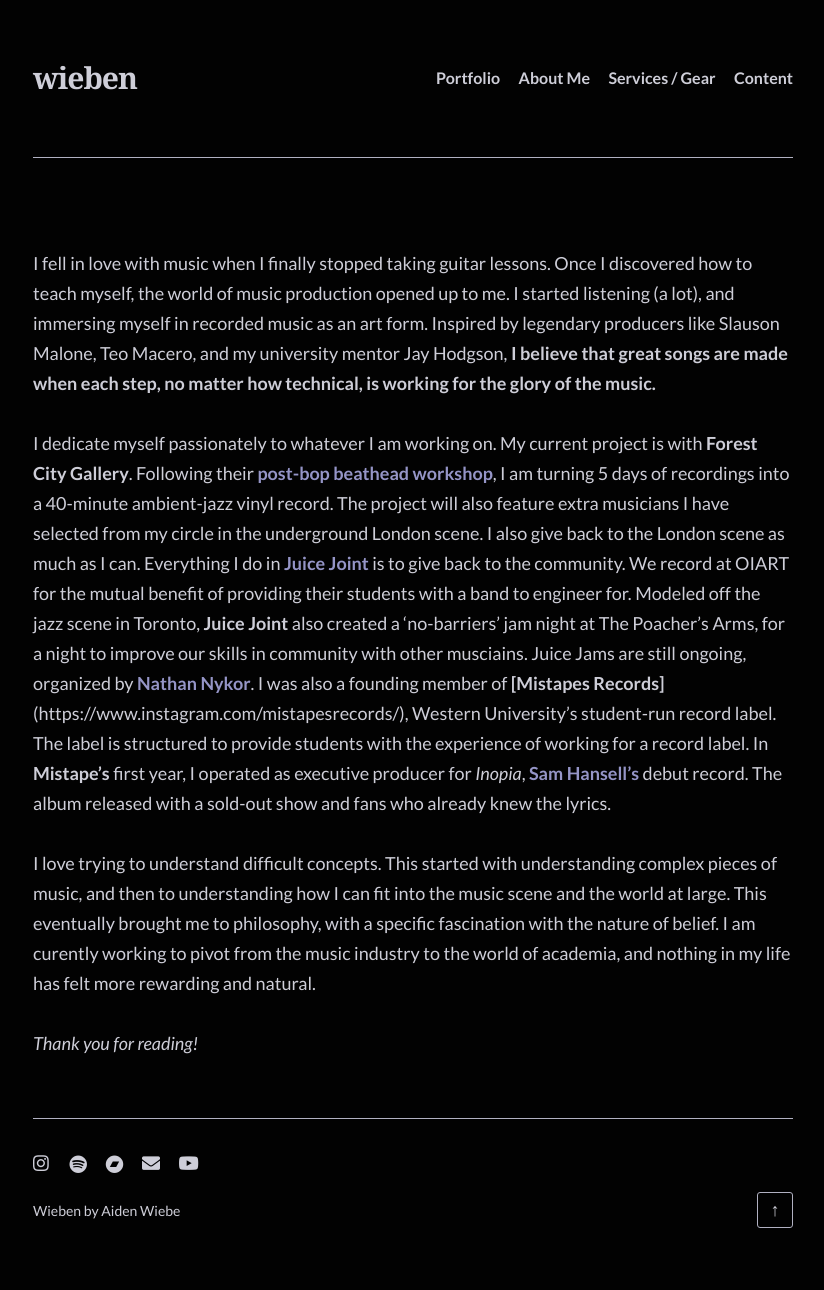
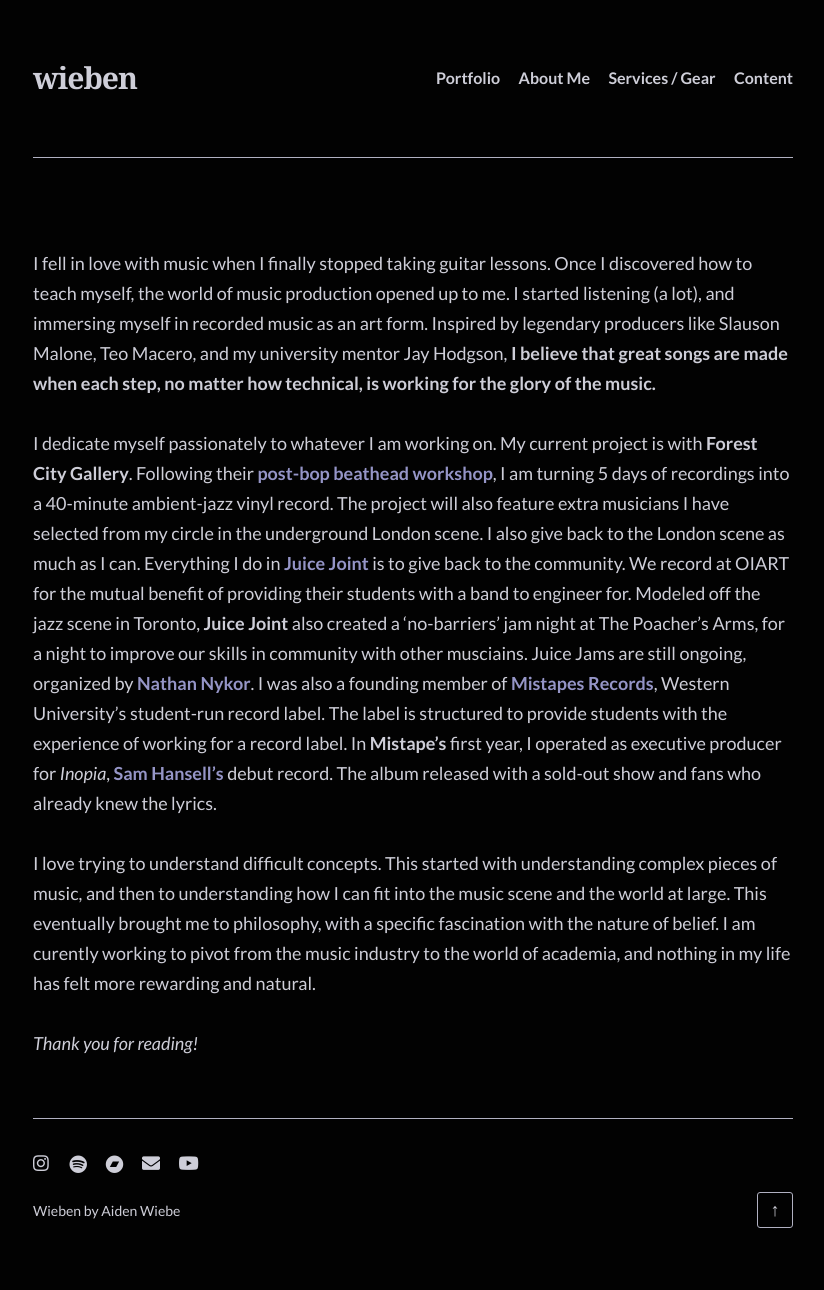
Before and after one commit to SamsonGoodenough/wieben-site, a Jekyll site: the page built from about.md, in a window 1280 px wide. Shown: the whole page, without its empty margins (227-1051 px from the left). Built offline with Jekyll 4.4.1, drawn with Linux system fonts in a browser that asks for light colours; some web fonts are replaced.

Commit message:
link fix

```diff
--- a/about.md
+++ b/about.md
@@ -20,7 +20,7 @@
 ---
 I fell in love with music when I finally stopped taking guitar lessons.  Once I discovered how to teach myself, the world of music production opened up to me.  I started listening (a lot), and immersing myself in recorded music as an art form.  Inspired by legendary producers like Slauson Malone, Teo Macero, and my university mentor Jay Hodgson, **I believe that great songs are made when each step, no matter how technical, is working for the glory of the music.**
 
-I dedicate myself passionately to whatever I am working on.  My current project is with **Forest City Gallery**. Following their **[post-bop beathead workshop](https://www.forestcitygallery.com/post/fcg-s-postbop-beathead-jazz-workshop-sponsored-by-lbmx)**, I am turning 5 days of recordings into a 40-minute ambient-jazz vinyl record.  The project will also feature extra musicians I have selected from my circle in the underground London scene.  I also give back to the London scene as much as I can.  Everything I do in **[Juice Joint](https://www.instagram.com/juicejointband/)** is to give back to the community.  We record at OIART for the mutual benefit of providing their students with a band to engineer for.  Modeled off the jazz scene in Toronto, **Juice Joint** also created a 'no-barriers' jam night at The Poacher's Arms, for a night to improve our skills in community with other musciains.  Juice Jams are still ongoing, organized by **[Nathan Nykor](https://www.instagram.com/nathanjuicebox/)**.  I was also a founding member of **[Mistapes Records]**(https://www.instagram.com/mistapesrecords/), Western University's student-run record label.  The label is structured to provide students with the experience of working for a record label.  In **Mistape's** first year, I operated as executive producer for *Inopia*, **[Sam Hansell's](https://www.instagram.com/ham_sansell/)** debut record.  The album released with a sold-out show and fans who already knew the lyrics.
+I dedicate myself passionately to whatever I am working on.  My current project is with **Forest City Gallery**. Following their **[post-bop beathead workshop](https://www.forestcitygallery.com/post/fcg-s-postbop-beathead-jazz-workshop-sponsored-by-lbmx)**, I am turning 5 days of recordings into a 40-minute ambient-jazz vinyl record.  The project will also feature extra musicians I have selected from my circle in the underground London scene.  I also give back to the London scene as much as I can.  Everything I do in **[Juice Joint](https://www.instagram.com/juicejointband/)** is to give back to the community.  We record at OIART for the mutual benefit of providing their students with a band to engineer for.  Modeled off the jazz scene in Toronto, **Juice Joint** also created a 'no-barriers' jam night at The Poacher's Arms, for a night to improve our skills in community with other musciains.  Juice Jams are still ongoing, organized by **[Nathan Nykor](https://www.instagram.com/nathanjuicebox/)**.  I was also a founding member of **[Mistapes Records](https://www.instagram.com/mistapesrecords/)**, Western University's student-run record label.  The label is structured to provide students with the experience of working for a record label.  In **Mistape's** first year, I operated as executive producer for *Inopia*, **[Sam Hansell's](https://www.instagram.com/ham_sansell/)** debut record.  The album released with a sold-out show and fans who already knew the lyrics.
 
 I love trying to understand difficult concepts.  This started with understanding complex pieces of music, and then to understanding how I can fit into the music scene and the world at large.  This eventually brought me to philosophy, with a specific fascination with the nature of belief.  I am curently working to pivot from the music industry to the world of academia, and nothing in my life has felt more rewarding and natural.
 
```
